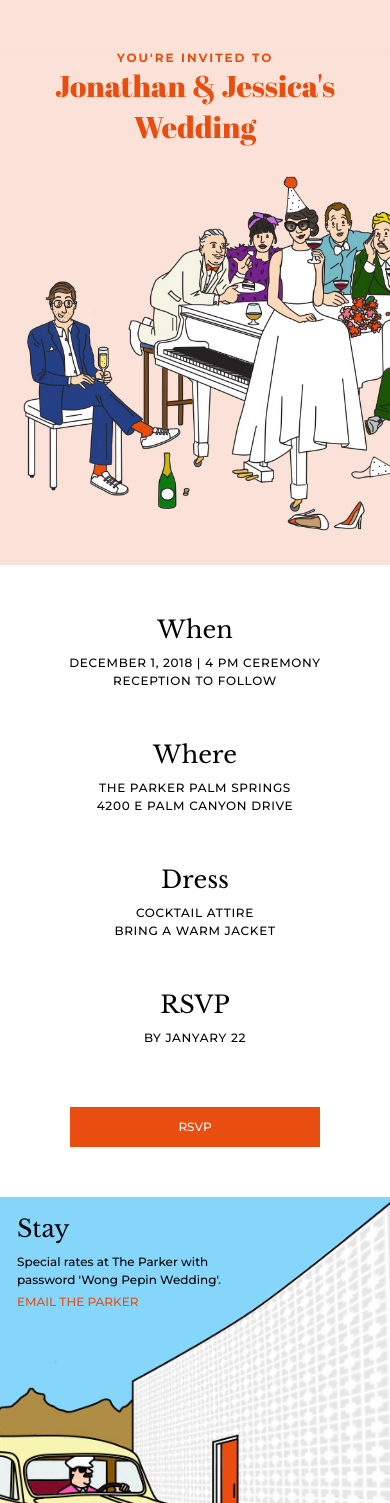
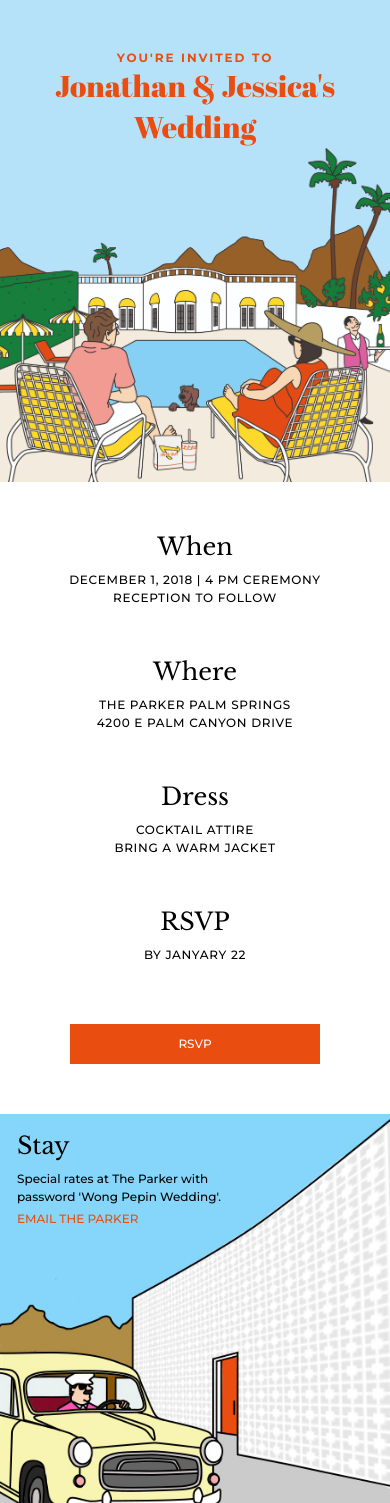
Before and after one commit to Jauny/wedding, a Flask app: template app/templates/index.html in a window 390 px wide. Shown: the part 75-1578 px from the top of the page. Run offline with Flask 2, Linux system fonts and the light colour scheme; the template is opened without the code that fills it, so the values that code supplies are empty; parts of the project's set-up code (start-up, migrations or seed data) failed here and were passed over.

Commit message:
fix some styling

```diff
--- a/app/static/style.css
+++ b/app/static/style.css
@@ -61,6 +61,7 @@ input, button, .button, .radio-button label, select {
   width: var(--input-width);
   margin: 10px 0 0 0;
   box-sizing: border-box;
+  text-align: center;
 }
 
 select {
@@ -178,10 +179,11 @@ label {
 }
 /* FOOTER */
 .footer {
-  font-size: 0.9em;
   background-color: var(--space-blue);
   color: white;
   padding: var(--base-spacing);
+  display: flex;
+  justify-content: space-around;
 }
 .footer a {
   text-transform: uppercase;
@@ -223,14 +225,22 @@ label {
   margin: auto;
 }
 
+.hero img.mobile-img {
+  display: none;
+}
+
 @media only screen and (max-width: 520px) {
   .hero {
     justify-content: flex-start;
   }
   .hero img {
-    width: 225%;
-    margin-left: -25%;
-    margin-top: 50px;
+    width: 100%;
+  }
+  .hero img.mobile-img {
+    display: block;
+  }
+  .hero img.desk-img {
+    display: none;
   }
 }
 
@@ -302,7 +312,8 @@ label {
   overflow: visible;
   justify-content: space-around;
   align-items: center;
-  padding-top: calc(var(--base-spacing) / 2);
+  padding: calc(var(--base-spacing) / 2);
+  padding-bottom: 0;
   background: white;
   min-height: 200px;
 }
--- a/app/templates/footer.html
+++ b/app/templates/footer.html
@@ -1,5 +1,3 @@
 <div class="footer">
-  <div><a href="{{ url_for('index', email=request.args.get('email')) }} ">Home</a></div>
-  <div><a href="{{ url_for('rsvp', email=request.args.get('email')) }} ">RSVP</a></div>
-  <div><a target="_blank" href="mailto:reservations@parkerpalmsprings.com?Subject=Room%20for%20IHO:%20Wong%20Pepin%20Wedding">Room Reservations</a></div>
+  <a href="{{ url_for('rsvp', email=request.args.get('email')) }}" class="button">RSVP</a>
 </div>
--- a/app/templates/index.html
+++ b/app/templates/index.html
@@ -5,7 +5,8 @@
     <div class="title">
       You're invited to <span>Jonathan & Jessica's Wedding</span>
     </div>
-    <img src="{{ url_for('static', filename='hero.png') }}">
+    <img class="desk-img" src="{{ url_for('static', filename='hero.png') }}">
+    <img class="mobile-img" src="{{ url_for('static', filename='mobile_hero.png') }}">
   </div>
 
   <div class="info">
```
Also changed, not shown: app/static/mobile_hero.png (added).
